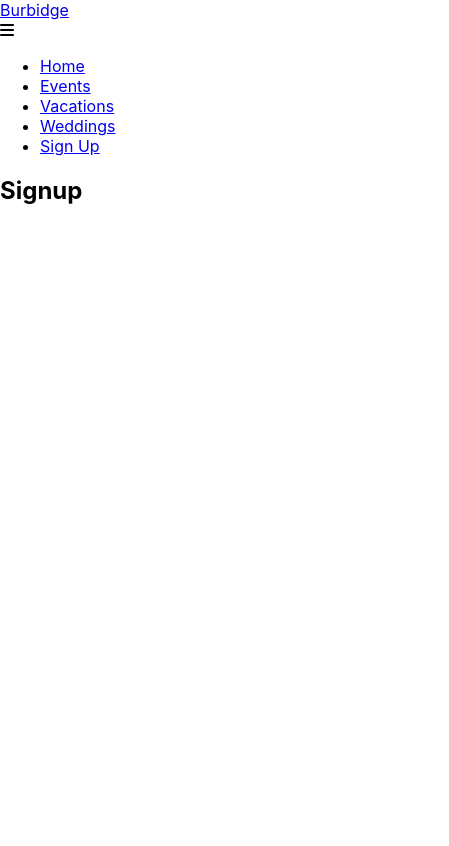
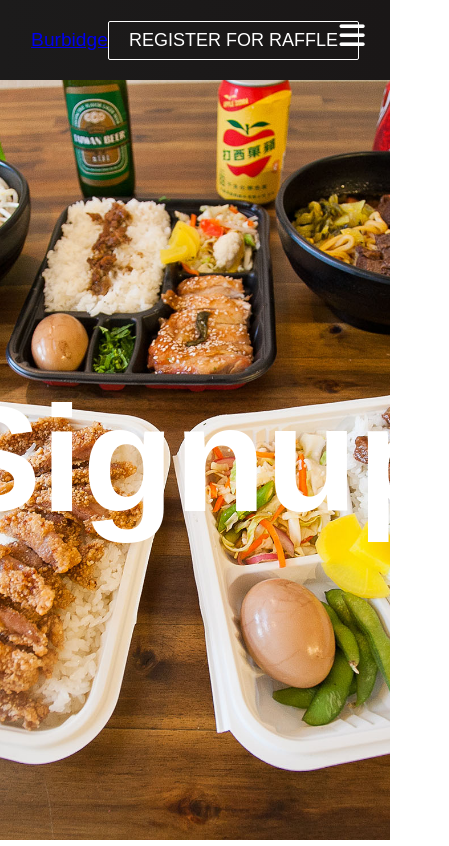
Before and after one commit to haisleyb/burbidge-site, a React (Create React App) app: page /signup in a window 390 px wide. Shown: the whole page, 449 px wide, since content can reach past the window. Built offline with nearby package versions, Linux system fonts and the light colour scheme.

Commit message:
nav bar in place

```diff
--- a/src/App.css
+++ b/src/App.css
@@ -1,38 +1,54 @@
-.App {
-  text-align: center;
+* {
+  box-sizing: border-box;
+  margin: 0;
+  padding: 0;
+  font-family: 'PT Sans', sans-serif;
 }
 
-.App-logo {
-  height: 40vmin;
-  pointer-events: none;
+.home,
+.vacations,
+.events,
+.weddings,
+.sign-up {
+  display: flex;
+  height: 90vh;
+  align-items: center;
+  justify-content: center;
+  font-size: 3rem;
 }
 
-@media (prefers-reduced-motion: no-preference) {
-  .App-logo {
-    animation: App-logo-spin infinite 20s linear;
-  }
+.vacations {
+  background-image: url('./img/disney-2019.jpg');
+  background-position: center;
+  background-size: cover;
+  background-repeat: no-repeat;
+  color: #fff;
+  font-size: 100px;
 }
 
-.App-header {
-  background-color: #282c34;
-  min-height: 100vh;
-  display: flex;
-  flex-direction: column;
-  align-items: center;
-  justify-content: center;
-  font-size: calc(10px + 2vmin);
-  color: white;
+.weddings {
+  background-image: url('./img/ham-wedding.jpg');
+  background-position: center;
+  background-size: cover;
+  background-repeat: no-repeat;
+  color: #fff;
+  font-size: 100px;
 }
 
-.App-link {
-  color: #61dafb;
+.events {
+  background-image: url('./img/new-year-snacks.jpg');
+  background-position: center;
+  background-size: fill;
+  background-repeat: no-repeat;
+  color: #fff;
+  font-size: 100px;
 }
 
-@keyframes App-logo-spin {
-  from {
-    transform: rotate(0deg);
-  }
-  to {
-    transform: rotate(360deg);
-  }
+.sign-up {
+  background-image: url('./img/bento-box.jpg');
+  background-position: center;
+  background-size: cover;
+  background-repeat: no-repeat;
+  color: #fff;
+  font-size: 100px;
 }
--- a/src/App.tsx
+++ b/src/App.tsx
@@ -5,7 +5,6 @@
 function App() {
   return (
     <div className="App">
-     <h1>React app</h1>
      <img src={Image} alt="bento"/>
     </div>
   );
--- /dev/null
+++ b/src/components/Button/Button.tsx
@@ -0,0 +1,33 @@
+import React, { SFC } from 'react';
+import './button.css';
+
+const STYLES = [
+    "btn--primary",
+    "btn--outline",
+]
+
+const SIZES = ["btn--medium", "btn--large"];
+
+interface ButtonProps {
+    buttonStyle: string,
+    buttonSize: string,
+    onClick?: (event: React.MouseEvent<HTMLButtonElement, MouseEvent>) => void
+}
+
+export const Button: SFC<ButtonProps> = ({
+    children,
+    onClick,
+    buttonStyle,
+    buttonSize
+}) => {
+
+    const checkButtonStyle = STYLES.includes(buttonStyle) ? buttonStyle : STYLES[0];
+
+    const checkButtonSize = SIZES.includes(buttonSize) ? buttonSize : SIZES[0];
+
+    return (
+        <button className={`btn ${checkButtonStyle} ${checkButtonSize}`} onClick={onClick}>
+            {children}
+        </button>
+    )
+};
--- /dev/null
+++ b/src/components/Button/button.css
@@ -0,0 +1,43 @@
+:root {
+    --primary: #fff;
+  }
+
+  .btn {
+    padding: 8px 20px;
+    border-radius: 2px;
+    outline: none;
+    border: none;
+    cursor: pointer;
+  }
+
+  .btn--primary {
+    background-color: var(--primary);
+    color: #242424;
+    border: 1px solid var(--primary);
+  }
+
+  .btn--outline {
+    background-color: transparent;
+    color: #fff;
+    padding: 8px 20px;
+    border: 1px solid var(--primary);
+    transition: all 0.3s ease-out;
+  }
+
+  .btn--medium {
+    padding: 8px 20px;
+    font-size: 18px;
+  }
+
+  .btn--large {
+    padding: 12px 26px;
+    font-size: 20px;
+  }
+
+  .btn--large:hover,
+  .btn--medium:hover {
+    transition: all 0.3s ease-out;
+    background: #fff;
+    color: #242424;
+    transition: 250ms;
+  }
--- a/src/components/Header/Header.tsx
+++ b/src/components/Header/Header.tsx
@@ -1,14 +1,27 @@
 import * as React from 'react';
 import { Link } from 'react-router-dom';
+import { Button } from '../Button/Button';
+import './header.css';
 
 const Header: React.FunctionComponent = () => {
   const [click, setClick] = React.useState(false);
   const handleClick = () => setClick(!click);
   const closeMobileMenu = () => setClick(false);
+
+  const [button, setButton] = React.useState(true);
+  const showButton = () => {
+      if(window.innerWidth <= 960) {
+          setButton(false);
+      } else {
+          setButton(true);
+      }
+  }
+window.addEventListener('resize', showButton);
+
   return (
-    <nav className="header">
-        <div className="header-container">
-            <Link to="/" className="family-logo">
+    <nav className="navbar">
+        <div className="navbar-container">
+            <Link to="/" className="family-logo" onClick={closeMobileMenu}>
                 Burbidge
             </Link>
             <div className="menu-icon" onClick={handleClick}>
@@ -35,12 +48,12 @@
                         Weddings
                     </Link>
                 </li>
-                <li className="nav-item">
-                    <Link to="/signup" className="nav-links-mobile" onClick={closeMobileMenu}>
-                        Sign Up
-                    </Link>
-                </li>
             </ul>
+            { button &&
+                <Button buttonSize="btn--medium" buttonStyle="btn--outline">
+                    REGISTER FOR RAFFLE
+                </Button>
+            }
         </div>
     </nav>
   );
--- /dev/null
+++ b/src/components/Header/header.css
@@ -0,0 +1,158 @@
+.navbar {
+    background: linear-gradient(90deg, rgb(28, 27, 27) 0%, rgb(26, 23, 23) 100%);
+    height: 80px;
+    display: flex;
+    justify-content: center;
+    align-items: center;
+    font-size: 1.2rem;
+    position: sticky;
+    top: 0;
+    z-index: 999;
+  }
+
+  .navbar-container {
+    display: flex;
+    justify-content: center;
+    align-items: center;
+    height: 80px;
+    max-width: 1500px;
+  }
+
+  .navbar-logo {
+    color: #fff;
+    justify-self: start;
+    margin-left: 20px;
+    cursor: pointer;
+    text-decoration: none;
+    font-size: 2rem;
+    display: flex;
+    align-items: center;
+  }
+
+  .fa-typo3 {
+    margin-left: 0.5rem;
+    font-size: 1.8rem;
+  }
+
+  .nav-menu {
+    display: grid;
+    grid-template-columns: repeat(4, auto);
+    grid-gap: 10px;
+    list-style: none;
+    text-align: center;
+    width: 60vw;
+    justify-content: end;
+    margin-right: 2rem;
+  }
+
+  .nav-item {
+    height: 80px;
+  }
+
+  .nav-links {
+    color: #fff;
+    display: flex;
+    align-items: center;
+    text-decoration: none;
+    padding: 0.5rem 1rem;
+    height: 100%;
+  }
+
+  .nav-links:hover {
+    border-bottom: 4px solid #fff;
+    transition: all 0.2s ease-out;
+  }
+
+  .fa-bars {
+    color: #fff;
+  }
+
+  .nav-links-mobile {
+    display: none;
+  }
+
+  .menu-icon {
+    display: none;
+  }
+
+  @media screen and (max-width: 960px) {
+    .NavbarItems {
+      position: relative;
+    }
+
+    .nav-menu {
+      display: flex;
+      flex-direction: column;
+      width: 100%;
+      height: 90vh;
+      position: absolute;
+      top: 80px;
+      left: -100%;
+      opacity: 1;
+      transition: all 0.5s ease;
+    }
+
+    .nav-menu.active {
+      background: #242222;
+      left: 0;
+      opacity: 1;
+      transition: all 0.5s ease;
+      z-index: 1;
+    }
+
+    .nav-links {
+      text-align: center;
+      padding: 2rem;
+      width: 100%;
+      display: table;
+    }
+
+    .nav-links:hover {
+      background-color: #fff;
+      color: #242424;
+      border-radius: 0;
+    }
+
+    .navbar-logo {
+      position: absolute;
+      top: 0;
+      left: 0;
+      transform: translate(25%, 50%);
+    }
+
+    .menu-icon {
+      display: block;
+      position: absolute;
+      top: 0;
+      right: 0;
+      transform: translate(-100%, 60%);
+      font-size: 1.8rem;
+      cursor: pointer;
+    }
+
+    .fa-times {
+      color: #fff;
+      font-size: 2rem;
+    }
+
+    .nav-links-mobile {
+      display: block;
+      text-align: center;
+      margin: 2rem auto;
+      border-radius: 4px;
+      width: 80%;
+      text-decoration: none;
+      font-size: 1.5rem;
+      background-color: transparent;
+      color: #fff;
+      padding: 14px 20px;
+      border: 1px solid #fff;
+      transition: all 0.3s ease-out;
+    }
+
+    .nav-links-mobile:hover {
+      background: #fff;
+      color: #242424;
+      transition: 250ms;
+    }
+  }
--- a/src/components/Events/Events.tsx
+++ b/src/components/Pages/Events/Events.tsx
@@ -2,7 +2,7 @@
 
 const Events: FunctionComponent = () => {
   return (
-    <div className="events-component">
+    <div className="events">
       <h2>Events</h2>
     </div>
   );
--- a/src/components/Signup/Signup.tsx
+++ b/src/components/Pages/Signup/Signup.tsx
@@ -2,7 +2,7 @@
 
 const Signup: FunctionComponent = () => {
   return (
-    <div className="signup-component">
+    <div className="sign-up">
       <h2>Signup</h2>
     </div>
   );
--- a/src/components/Vacations/Vacations.tsx
+++ b/src/components/Pages/Vacations/Vacations.tsx
@@ -2,7 +2,7 @@
 
 const Vacations: FunctionComponent = () => {
   return (
-    <div className="vacations-component">
+    <div className="vacations">
       <h2>Vacations</h2>
     </div>
   );
--- a/src/components/Weddings/Weddings.tsx
+++ b/src/components/Pages/Weddings/Weddings.tsx
@@ -2,7 +2,7 @@
 
 const Weddings: FunctionComponent = () => {
   return (
-    <div className="weddings-component">
+    <div className="weddings">
       <h2>Weddings</h2>
     </div>
   );
--- a/src/router.tsx
+++ b/src/router.tsx
@@ -2,9 +2,10 @@
 import { BrowserRouter, Route, Switch } from 'react-router-dom';
 import App from './App'
 import Header from './components/Header/Header';
-import Signup from './components/Signup/Signup';
-import Vacations from './components/Vacations/Vacations';
-import Weddings from './components/Weddings/Weddings';
+import Events from './components/Pages/Events/Events';
+import Signup from './components/Pages/Signup/Signup';
+import Vacations from './components/Pages/Vacations/Vacations';
+import Weddings from './components/Pages/Weddings/Weddings';
 
 export const AppRouter: React.FunctionComponent = () => {
     return (
@@ -14,7 +15,7 @@
                 <main>
                     <Switch>
                         <Route exact={true} path="/" component={App}/>
-                        <Route path="/events" component={Vacations}/>
+                        <Route path="/events" component={Events}/>
                         <Route path="/vacations" component={Vacations}/>
                         <Route path="/weddings" component={Weddings}/>
                         <Route path="/signup" component={Signup}/>
```
